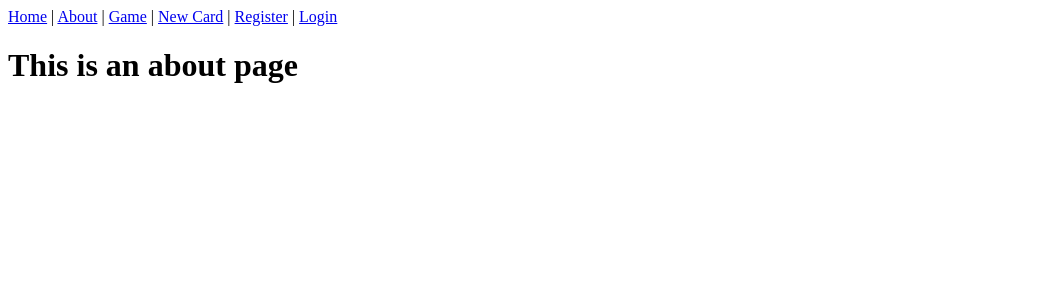
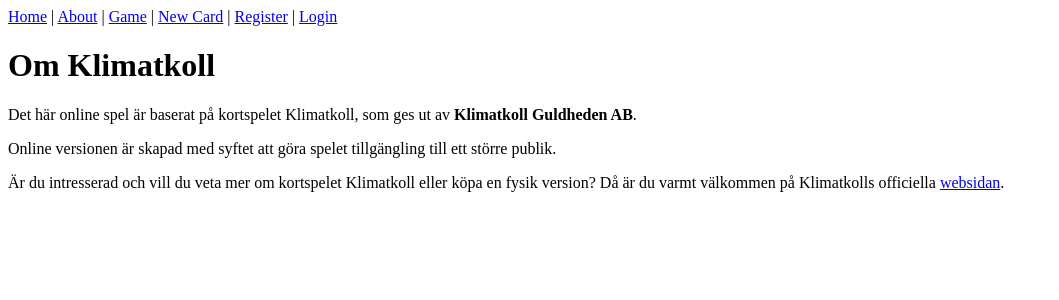
Before and after one commit to ElskeM/CardGameScrum, a Vue app in the folder cardgame_frontend/: page /about in a window 1280 px wide. Shown: the top 300 px of the page, without its empty margins (0-1059 px from the left). Built offline with nearby package versions, Linux system fonts and the light colour scheme.

Commit message:
ändrade about sidan

```diff
--- a/cardgame_frontend/src/views/About.vue
+++ b/cardgame_frontend/src/views/About.vue
@@ -1,5 +1,11 @@
 <template>
   <div class="about">
-    <h1>This is an about page</h1>
+    <h1>Om Klimatkoll</h1>
+    <div>
+    <p>Det här online spel är baserat på kortspelet Klimatkoll, som ges ut av <strong>Klimatkoll Guldheden AB</strong>.</p>
+    <p>Online versionen är skapad med syftet att göra spelet tillgängling till ett större publik.</p>
+    <p>Är du intresserad och vill du veta mer om kortspelet Klimatkoll eller köpa en fysik version?
+      Då är du varmt välkommen på Klimatkolls officiella <a href="https://www.kortspeletklimatkoll.se/" target="_blank">websidan</a>.</p>
+    </div>
   </div>
 </template>
```
